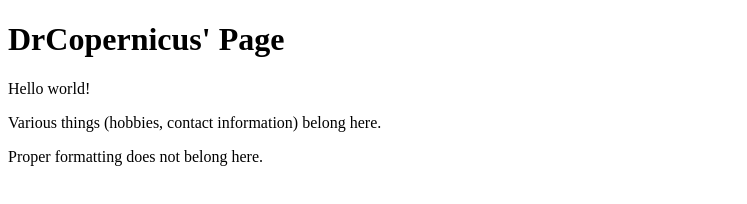
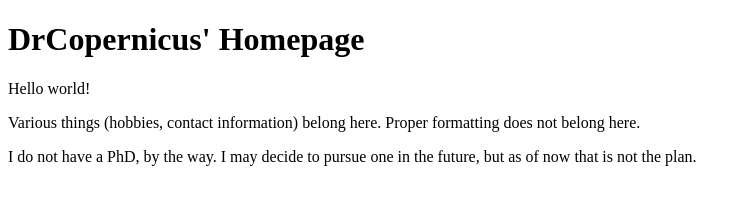
Before and after one commit to DrCopernicus/DrCopernicus.github.io, a plain HTML site: page index.html in a window 1280 px wide. Shown: the whole page, without its empty margins (0-747 px from the left). Drawn offline with Linux system fonts and the light colour scheme.

Commit message:
Dammit, Jim! I'm a B.S., not a Ph.D.!

```diff
--- a/index.html
+++ b/index.html
@@ -1,9 +1,12 @@
 <!DOCTYPE html>
 <html>
+<title>
+    DrCopernicus' Homepage
+</title>
 <body>
-<h1>DrCopernicus' Page</h1>
-<p>Hello world!</p>
-<p>Various things (hobbies, contact information) belong here.</p>
-<p>Proper formatting does not belong here.</p>
+    <h1>DrCopernicus' Homepage</h1>
+    <p>Hello world!</p>
+    <p>Various things (hobbies, contact information) belong here. Proper formatting does not belong here.</p>
+    <p>I do not have a PhD, by the way. I may decide to pursue one in the future, but as of now that is not the plan.</p>
 </body>
 </html>
```
